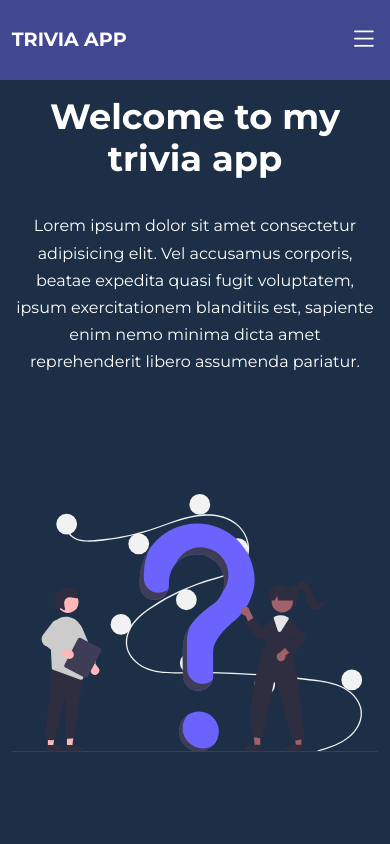
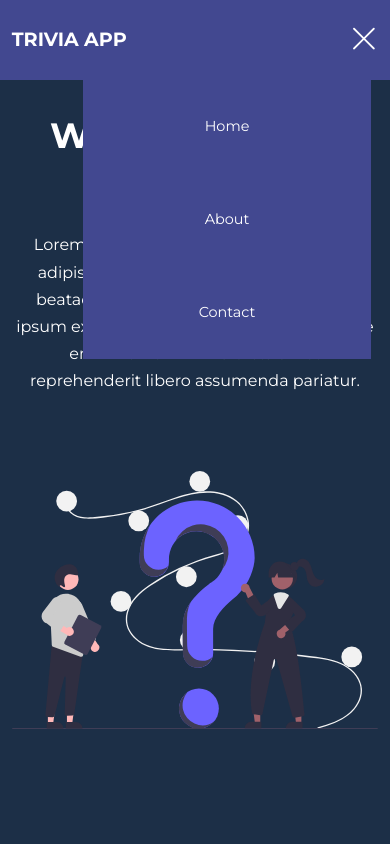
Before and after one commit to JeanRodriguez18/Trivia-App, a plain HTML site: page index.html in a window 390 px wide. Both pictures are taken after a click on the button 363 px from the left and 40 px from the top of the page. Shown: the top 844 px of the page. Drawn offline with nearby package versions, Linux system fonts and the light colour scheme.

Commit message:
terminando media queries para tablets, añadiendo funcion de javascript para abrir y cerrar el menu

```diff
--- a/css/style.css
+++ b/css/style.css
@@ -263,6 +263,7 @@ nav button {
         font-size: 1.2rem;
     }
 
+    /*NAVBAR*/
     nav button{
         display: inline-block;
         background: transparent;
@@ -288,8 +289,30 @@ nav button {
     .nav_menu li{
         width: 100%;
         height: 5.8rem;
+        animation: animateNavItems 400ms linear forwards;
+        transform-origin: top right;
+        opacity: 0;
     }
 
+    .nav_menu li:nth-child(2){
+        animation-delay: 200ms;
+    }
+    .nav_menu li:nth-child(3){
+        animation-delay: 400ms;
+    }
+    .nav_menu li:nth-child(4){
+        animation-delay: 600ms;
+    }
+
+    @keyframes animateNavItems {
+        0% {
+            transform: rotateZ(-90deg) rotateX(90deg) scale(0.1);
+        }
+        100%{
+            transform: rotateZ(0) rotateX(0) scale(1);
+            opacity: 1;
+        }
+    }
     .nav_menu li a{
         background: var(--color-bg2);
         box-shadow: -4rem 6rem 10rem rgba(0, 0, 0, 0);
@@ -302,6 +325,17 @@ nav button {
     .nav_menu li a:hover{
         background: var(--color-bg1);
         color: var(--color-white);
+    }
+
+
+    /*Section*/
+    section{
+        height: 52vh;
+        margin-bottom: 4rem;
+    }
+    .section_container{
+        gap: 0;
+        padding-bottom: 3;
     }
 }
 
--- a/index.html
+++ b/index.html
@@ -7,6 +7,7 @@
     <title>Trivia App</title>
     <link rel="stylesheet" href="/css/style.css">
 
+
     <!--BOOTSTRAP ICONS-->
     <link rel="stylesheet" href="https://cdn.jsdelivr.net/npm/bootstrap-icons@1.9.1/font/bootstrap-icons.css">
 
@@ -14,8 +15,8 @@
     <link rel="preconnect" href="https://fonts.googleapis.com">
     <link rel="preconnect" href="https://fonts.gstatic.com" crossorigin>
     <link href="https://fonts.googleapis.com/css2?family=Montserrat:wght@300;400;500;600;700;800&display=swap" rel="stylesheet">
-    <script src="js/script.js"></script>
     <script src="https://cdn.lordicon.com/qjzruarw.js"></script>
+
 
 </head>
 
@@ -384,3 +385,5 @@
 
 </body>
 </html>
+
+<script language="javascript" type="text/javascript" src="js/script.js"></script>
--- a/js/script.js
+++ b/js/script.js
@@ -0,0 +1,26 @@
+window.addEventListener('scroll', () => {
+    document.querySelector('nav').classList.toggle('window-scroll', window.scrollY > 0)
+})
+
+
+// Show/hide nav menu
+
+const menu = document.querySelector(".nav_menu");
+const menuBtn = document.getElementById("open-menu-btn");
+const closeBtn = document.querySelector("#close-menu-btn");
+
+//open
+menuBtn.addEventListener('click', () => {
+    menu.style.display = "flex";
+    closeBtn.style.display = "inline-block";
+    menuBtn.style.display = "none";
+})
+
+
+const closeNav = () => {
+    menu.style.display = "none";
+    closeBtn.style.display = "none";
+    menuBtn.style.display = "inline-block";
+}
+
+closeBtn.addEventListener('click', closeNav)
```
